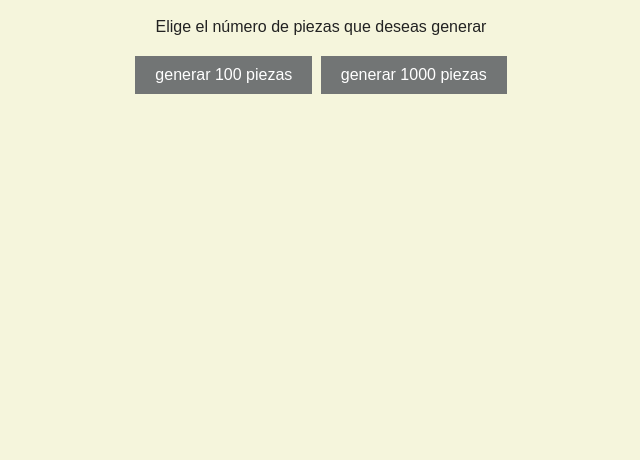
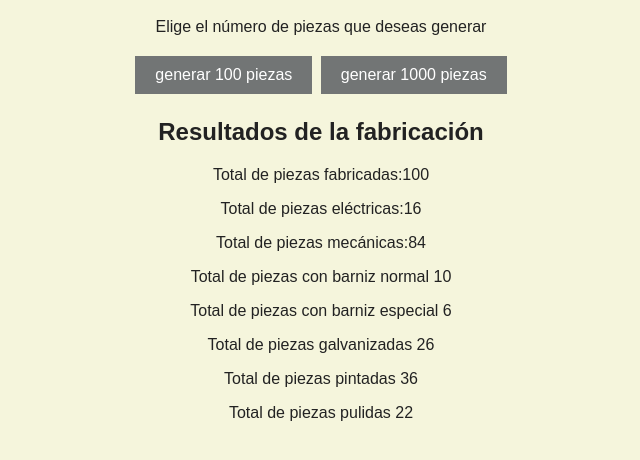
Before and after one commit to marinopepinillo/PracticaUno, a plain HTML site: page index.html in a window 1280 px wide. Both pictures are taken after a click on the button "generar 100 piezas". Shown: the part 72-532 px from the top of the page, without its empty margins (319-959 px from the left). Drawn offline with Linux system fonts and the light colour scheme; files whose address does not match are found by name.

Commit message:
terminado(creo)

```diff
--- a/index.html
+++ b/index.html
@@ -53,6 +53,7 @@
       <div id="resultado"></div>
 
       <script src="js/script.js"></script>
+      <script src="script.js" defer></script>
 
 
     </body>
--- a/script.js
+++ b/script.js
@@ -163,7 +163,7 @@ class Fabrica {
 
     }
     fabricar(numeroPiezas){
-        const piezas = this.factoria.generarTipoPieza(numeroPiezas);
+        const piezas = this.factoria.generarPieza(numeroPiezas);
         this.estacion.procesarPiezasFac(piezas);
         return {
             total: piezas.length,
@@ -188,15 +188,15 @@ const divResultados = document.getElementById("resultado"); //utilizamos el coma
 
 function mostrarResultados(resultado){
     let html = " "; //inicializamos la variable html
-    html += `<h2>Resultados de la fabricación</h2>`;
-    html += "<p>Total de piezas fabricadas:" + resultado + "</p>";
-    html += "<p>Total de piezas eléctricas:" + contadorE + "</p>";
-    html += "<p>Total de piezas mecánicas:" + contadorM + "</p>";
-    html += "<p>Total de piezas con barniz normal " + barnizNormal+  "</p>";
-    html += "<p>Total de piezas con barniz especial " + barnizEspecial + "</p>";
-    html += "<p>Total de piezas galvanizadas " + galvanizadas + "</p>";
-    html += "<p>Total de piezas pintadas " + pintada + "</p>";
-    html += "<p>Total de piezas pulidas " + pulida + "</p>";
+    html += "<h2>Resultados de la fabricación</h2>";
+    html += "<p>Total de piezas fabricadas:" + resultado.total + "</p>";
+    html += "<p>Total de piezas eléctricas:" + resultado.electricas + "</p>";
+    html += "<p>Total de piezas mecánicas:" + resultado.mecanicas + "</p>";
+    html += "<p>Total de piezas con barniz normal " + resultado.barnizNormal+  "</p>";
+    html += "<p>Total de piezas con barniz especial " + resultado.barnizEspecial + "</p>";
+    html += "<p>Total de piezas galvanizadas " + resultado.galvanizadas + "</p>";
+    html += "<p>Total de piezas pintadas " + resultado.pintada + "</p>";
+    html += "<p>Total de piezas pulidas " + resultado.pulida + "</p>";
     divResultados.innerHTML = html; //mostramos los resultados
 }
 if(button100){
```
